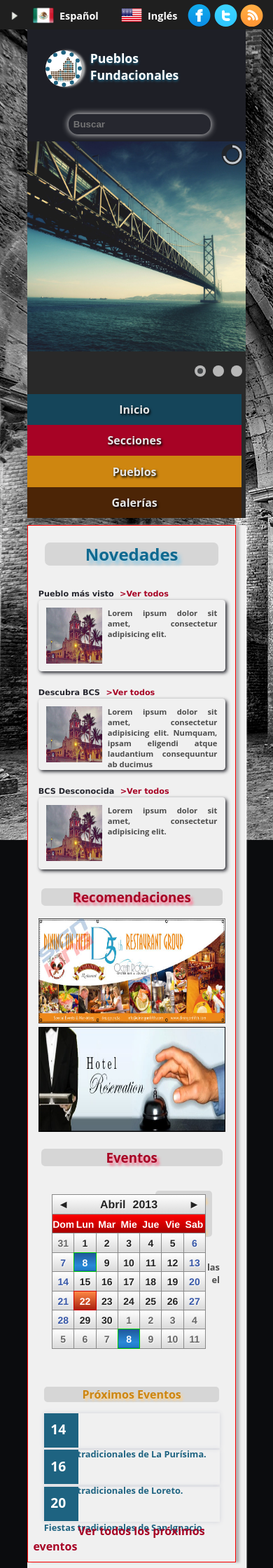
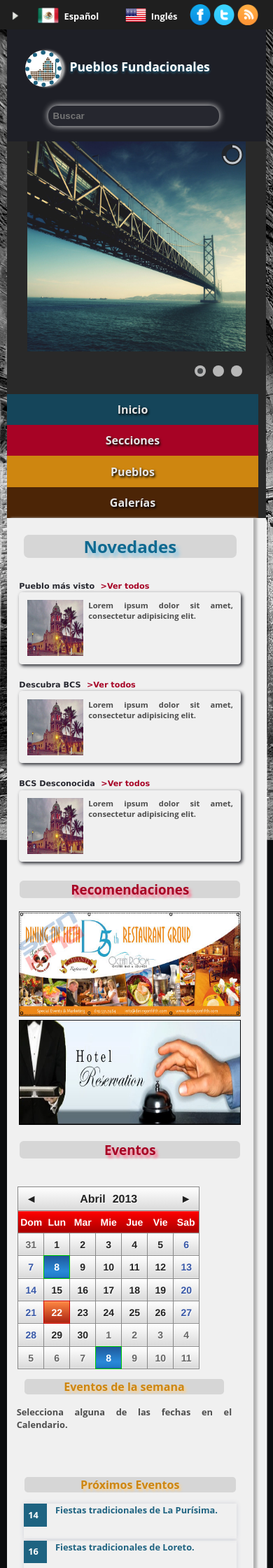
Before and after one commit to adam34/Pueblos-Fundacionales, a Django app: page / in a window 390 px wide; the page is wider, and only the part inside the window is pictured. Shown: the top 2240 px of that part at 70% size. Run offline with Django 3.2, Linux system fonts and the light colour scheme; some libraries are stand-ins or nearby versions.

Commit message:
Responsive - Falta Login y Footer completo

```diff
--- a/principal/static/css/estilos.css
+++ b/principal/static/css/estilos.css
@@ -1080,7 +1080,6 @@ nav li.menu a:hover {
     margin-left: 5em;
   }
   .principal {
-    border: thin solid #f00;
     height: 1480px;
     margin-bottom: 0.8em;
     max-width: 95%;
@@ -1116,11 +1115,21 @@ nav li.menu a:hover {
   footer {
     background: #0ff;
   }
+  header,
+  nav,
+  .contenedor {
+    margin: 0 auto;
+    width: 95%;
+  }
   nav li.menu {
     font-size: 1em;
     font-weight: bold;
     padding: 0.7em;
     width: 17%;
+  }
+  #more-info {
+    height: auto;
+    width: 30%;
   }
   .buscar {
     display: block;
@@ -1131,6 +1140,9 @@ nav li.menu a:hover {
   .eng {
     max-width: 36%;
     width: 36%;
+  }
+  .eventos input[type="text"] {
+    width: 200px;
   }
   .social_icons {
     width: 25%;
@@ -1155,19 +1167,87 @@ nav li.menu a:hover {
     text-align: center;
     width: 91%;
   }
+  .mapa-misiones {
+    display: none;
+  }
+  .calendario-eventos {
+    width: 95%;
+  }
+  .calendario-notas {
+    height: 140px;
+    width: 95%;
+  }
+  .enlaces-utiles {
+    height: 310px;
+    width: 95%;
+  }
+  .enlaces-utiles p {
+    margin-left: 2em;
+    max-width: 30%;
+  }
+  .enlaces-utiles p img {
+    margin: 0.2em;
+  }
   .esp,
   .eng {
     max-width: 44%;
     width: 43%;
   }
+  .eventos {
+    height: 300px;
+  }
+  .eventos input[type="text"] {
+    margin-left: 0.5em;
+    width: 260px;
+  }
   .idiomas {
-    font-size: 0.9em;
+    font-size: 0.8em;
     font-weight: bold;
     margin: 0;
     width: 65%;
   }
+  .multimedia {
+    height: auto;
+  }
+  .multimedia p.multi a img {
+    height: 40px;
+    width: 40px;
+  }
+  .multimedia span a {
+    font-size: 1em;
+    font-weight: bold;
+    margin-left: 5em;
+  }
+  .principal {
+    height: 1610px;
+  }
+  .proximos-eventos article p {
+    font-size: 1em;
+    font-weight: bold;
+    margin-right: 0.7em;
+    height: 20px;
+    width: 20px;
+  }
+  .proximos-eventos article a {
+    margin: 0;
+  }
+  .proximos-eventos span {
+    font-size: 0.9em;
+    font-weight: bold;
+    margin-top: 5em;
+    margin-left: 1em;
+  }
+  .relatos,
+  .materiales {
+    margin-top: 0.5em;
+    width: 95%;
+  }
   .social_icons {
-    width: 33%;
+    width: 32%;
+  }
+  .social_icons img {
+    height: 30px;
+    width: 30px;
   }
   .logotipo {
     margin-left: 1em;
--- a/principal/static/css/estilos.styl
+++ b/principal/static/css/estilos.styl
@@ -770,7 +770,6 @@ nav
 				margin-left 5em
 
 	.principal
-		border thin solid red
 		height 1480px
 		margin-bottom .8em
 		max-width 95%
@@ -802,11 +801,17 @@ nav
 @media screen and (max-width: 600px)
 	footer
 		background cyan
+	header, nav, .contenedor
+		margin 0 auto
+		width 95%
 	nav
 		li.menu
 			font-size 1em
 			padding .7em
 			width 17%
+	#more-info
+		height auto
+		width 30%
 	.buscar
 		display block
 		margin-left 3em
@@ -814,6 +819,10 @@ nav
 	.esp, .eng
 		max-width 36%
 		width 36%
+
+	.eventos
+		input[type="text"]
+			width 200px
 	.social_icons
 		width 25%
 	.logotipo
@@ -831,15 +840,69 @@ nav
 		li.menu
 			text-align center
 			width 91%
+	.mapa-misiones
+		display none
+	.calendario-eventos
+		width 95%
+	.calendario-notas
+		height 140px
+		width 95%
+
+	.enlaces-utiles
+		height 310px
+		width 95%
+		p
+			margin-left 2em
+			max-width 30%
+			img
+				margin .2em
+
 	.esp, .eng
 		max-width 44%
 		width 43%
+	.eventos
+		height 300px
+		input[type="text"]
+			margin-left .5em
+			width 260px
 	.idiomas
-		font-size .9em
+		font-size .8em
 		margin 0
 		width 65%
+	.multimedia
+		height auto
+		p.multi
+			a
+				img
+					height 40px
+					width 40px
+		span
+			a
+				font-size 1em
+				margin-left 5em
+	.principal
+		height 1610px
+	.proximos-eventos
+		article
+			p
+				font-size 1em
+				margin-right .7em
+				height 20px
+				width 20px
+			a
+				margin 0
+		span
+			font-size .9em
+			margin-top 5em
+			margin-left 1em
+	.relatos, .materiales
+		margin-top .5em
+		width 95%
 	.social_icons
-		width 33%
+		width 32%
+		img
+			height 30px
+			width 30px
 	.logotipo
 		margin-left 1em
 		height 40px
@@ -856,12 +919,28 @@ nav
 		margin-top .2em
 	.buscar
 		margin-left 2em
+	.clima
+		max-width 95%
+	.conf_idiomas
+		width 100%
 	.idiomas
-		font-size .8em
+		font-size .7em
+	.materiales
+		height 150px
+	.proximos-eventos
+		article
+			height 50px
+			p
+				font-size .8em
+				margin-right 1.6em
+				height 20px
+				width 20px
+			a
+				font-size .9em
 	.social_icons
 		img
-			height 30px
-			width 30px
+			height 28px
+			width 28px
 	.logotipo
 		margin-left .9em
 		height 40px
--- a/principal/templates/index.html
+++ b/principal/templates/index.html
@@ -128,7 +128,7 @@
 				<span><a href="#">&gt;Ver todos</a></span>
 				<p class="articulos">
 					<img src="/static/img/loreto.jpg" alt="Loreto" height="80" width="80">
-					Lorem ipsum dolor sit amet, consectetur adipisicing elit. Numquam, ipsam eligendi atque laudantium consequuntur ab ducimus
+					Lorem ipsum dolor sit amet, consectetur adipisicing elit.
 				</p>
 			</article>
 			<article class="contenido">
```
Also changed, not shown: other parts of principal/static/css/estilos.css (+25 -2 lines).
